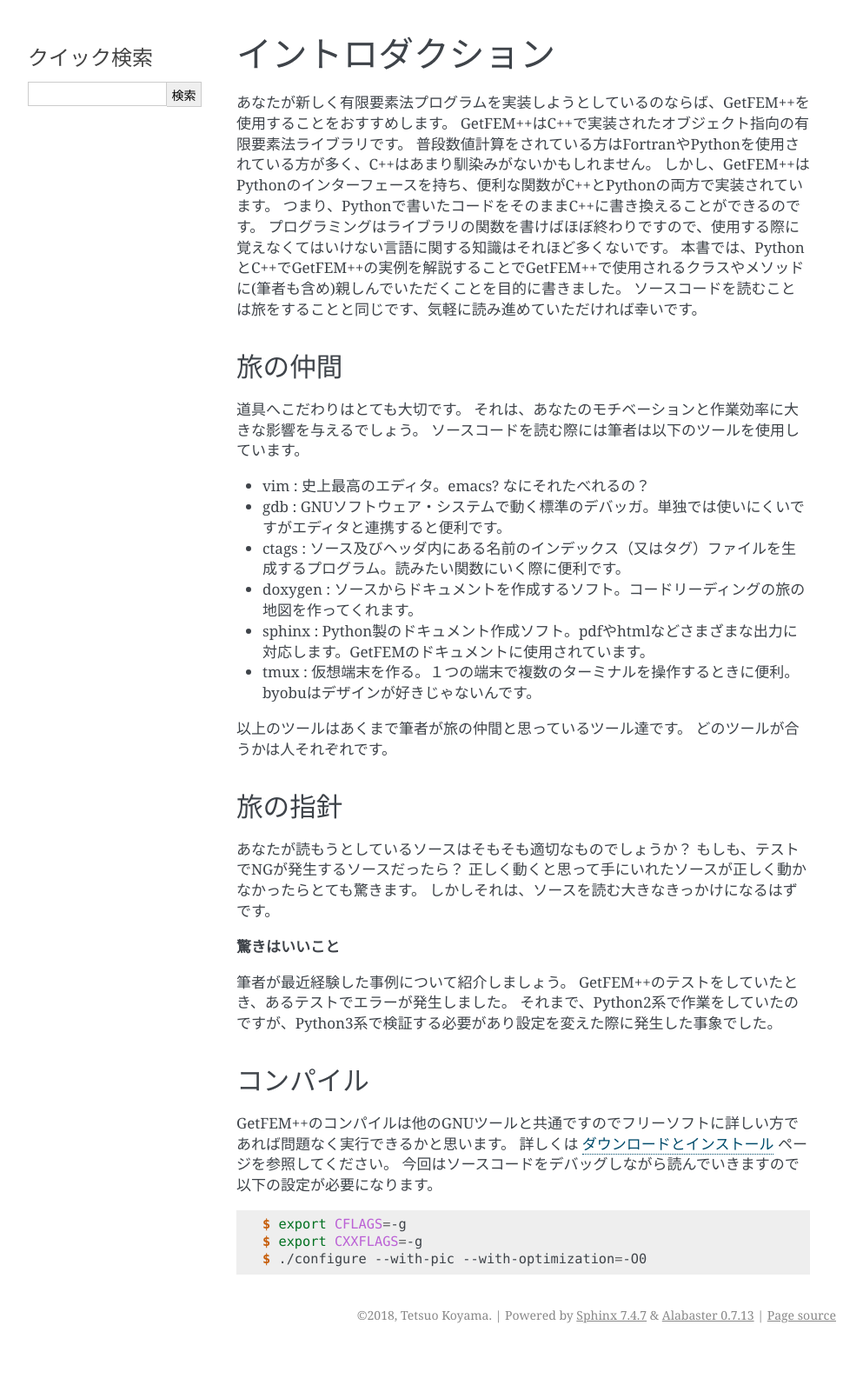
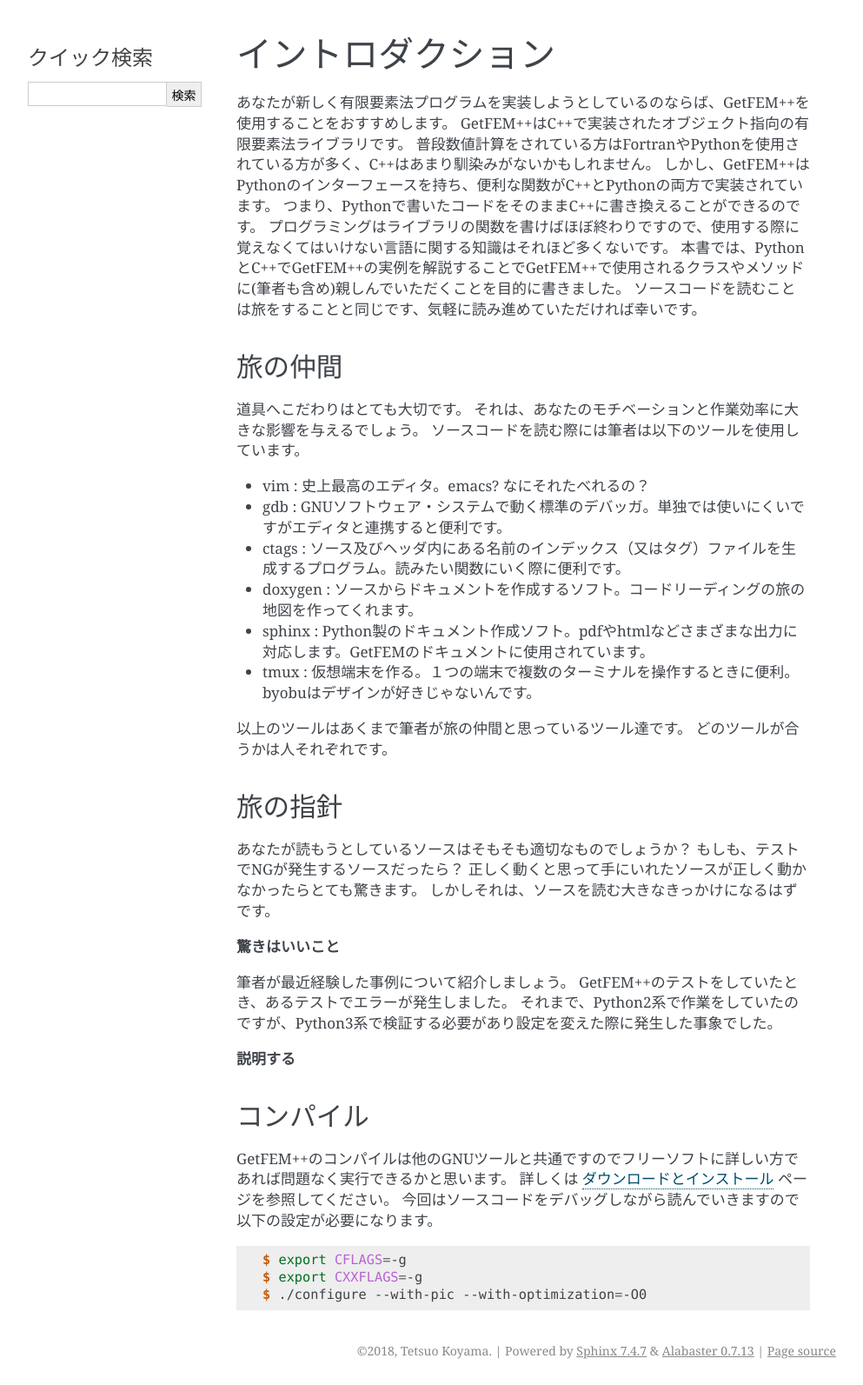
Before and after one commit to tkoyama010/getfem_examples, a Sphinx documentation site: the page built from source/intro.rst, in a window 1280 px wide. Shown: the whole page at 87% size, without its empty margins (148-1141 px from the left). Built offline with Sphinx 7.4.7, drawn with Linux system fonts in a browser that asks for light colours; before the commit the page ends 1552 px from its top, so only the background shows below that.

Commit message:
add 説明する

```diff
--- a/source/intro.rst
+++ b/source/intro.rst
@@ -42,6 +42,8 @@ GetFEM++はC++で実装されたオブジェクト指向の有限要素法ライ
 GetFEM++のテストをしていたとき、あるテストでエラーが発生しました。
 それまで、Python2系で作業をしていたのですが、Python3系で検証する必要があり設定を変えた際に発生した事象でした。
 
+**説明する**
+
 コンパイル
 ^^^^^^^^^^
 
```
